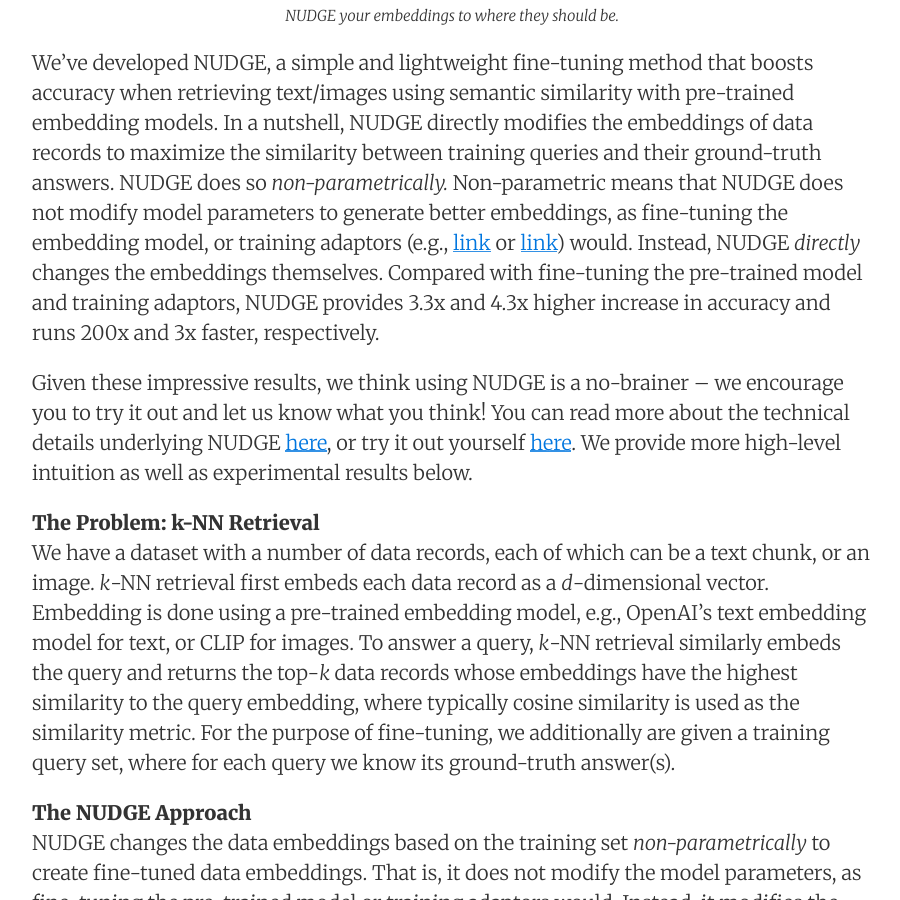
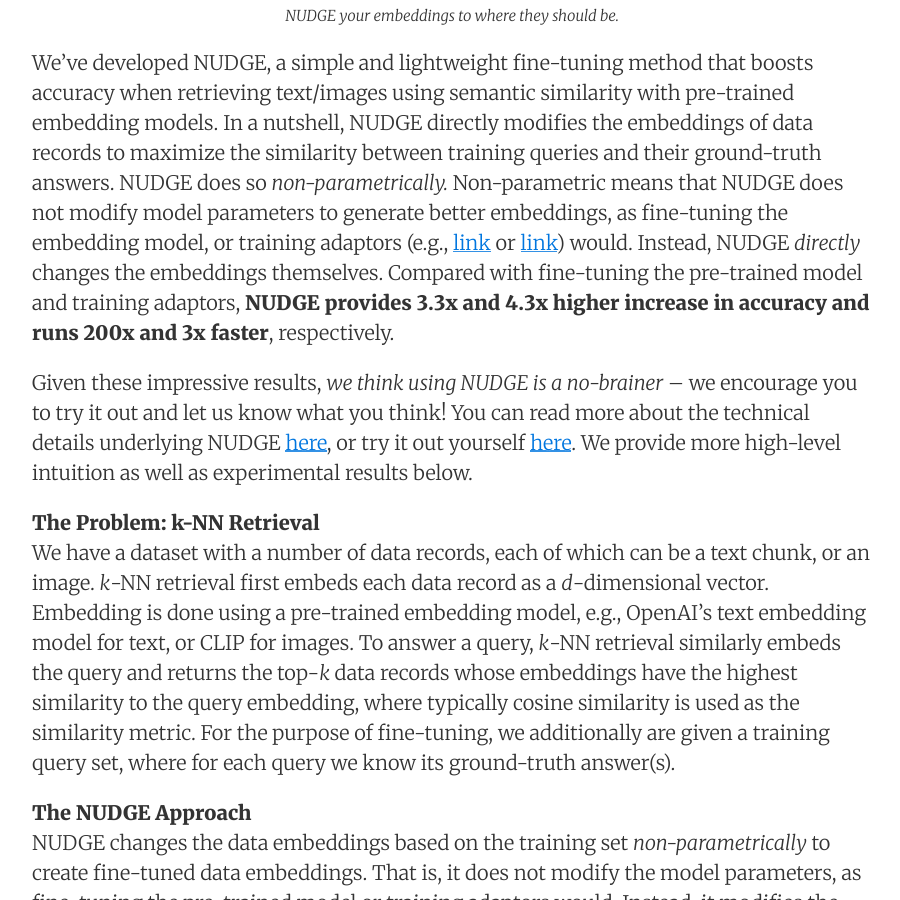
Before and after one commit to data-people-group/data-people-group.github.io, a Jekyll site: the page built from _posts/2024-09-05-nudge.md, in a window 1280 px wide and 900 px high, scrolled down 993 px. Shown: the whole window, without its empty margins (188-1088 px from the left). Built offline with Jekyll 4.4.1, drawn with Linux system fonts in a browser that asks for light colours; nearby versions of some CDN libraries.

```diff
--- a/_posts/2024-09-05-nudge.md
+++ b/_posts/2024-09-05-nudge.md
@@ -18,9 +18,9 @@ Retrieval based on pre-trained embedding similarity is the standard approach for
  <figcaption style="text-align: center; width:50%; font-style: italic; margin: auto;">NUDGE your embeddings to where they should be.</figcaption>
 </figure>
 
-We’ve developed NUDGE, a simple and lightweight fine-tuning method that boosts accuracy when retrieving text/images using semantic similarity with pre-trained embedding models. In a nutshell, NUDGE directly modifies the embeddings of data records to maximize the similarity between training queries and their ground-truth answers. NUDGE does so *non-parametrically.* Non-parametric means that NUDGE does not modify model parameters to generate better embeddings, as fine-tuning the embedding model, or training adaptors (e.g., [link](https://docs.llamaindex.ai/en/stable/examples/finetuning/embeddings/finetune_embedding_adapter/) or [link](https://research.trychroma.com/embedding-adapters)) would.  Instead, NUDGE *directly* changes the embeddings themselves. Compared with fine-tuning the pre-trained model and training adaptors, NUDGE provides 3.3x and 4.3x higher increase in accuracy and runs 200x and 3x faster, respectively.
+We’ve developed NUDGE, a simple and lightweight fine-tuning method that boosts accuracy when retrieving text/images using semantic similarity with pre-trained embedding models. In a nutshell, NUDGE directly modifies the embeddings of data records to maximize the similarity between training queries and their ground-truth answers. NUDGE does so *non-parametrically.* Non-parametric means that NUDGE does not modify model parameters to generate better embeddings, as fine-tuning the embedding model, or training adaptors (e.g., [link](https://docs.llamaindex.ai/en/stable/examples/finetuning/embeddings/finetune_embedding_adapter/) or [link](https://research.trychroma.com/embedding-adapters)) would.  Instead, NUDGE *directly* changes the embeddings themselves. Compared with fine-tuning the pre-trained model and training adaptors, **NUDGE provides 3.3x and 4.3x higher increase in accuracy and runs 200x and 3x faster**, respectively.
 
-Given these impressive results, we think using NUDGE is a no-brainer – we encourage you to try it out and let us know what you think\! You can read more about the technical details underlying NUDGE [here](https://arxiv.org/abs/2409.02343), or try it out yourself [here](https://github.com/szeighami/nudge/).  We provide more high-level intuition as well as experimental results below.
+Given these impressive results, _we think using NUDGE is a no-brainer_ – we encourage you to try it out and let us know what you think\! You can read more about the technical details underlying NUDGE [here](https://arxiv.org/abs/2409.02343), or try it out yourself [here](https://github.com/szeighami/nudge/).  We provide more high-level intuition as well as experimental results below.
 
 **The Problem: k-NN Retrieval**
 We have a dataset with a number of data records, each of which can be a text chunk, or an image. *k*\-NN retrieval first embeds each data record as a *d*\-dimensional vector. Embedding is done using a pre-trained embedding model, e.g., OpenAI’s text embedding model for text, or CLIP for images. To answer a query, *k*\-NN retrieval similarly embeds the query and returns the top-*k* data records whose embeddings have the highest similarity to the query embedding, where typically cosine similarity is used as the similarity metric. For the purpose of fine-tuning, we additionally are given a training query set, where for each query we know its ground-truth answer(s).
```
